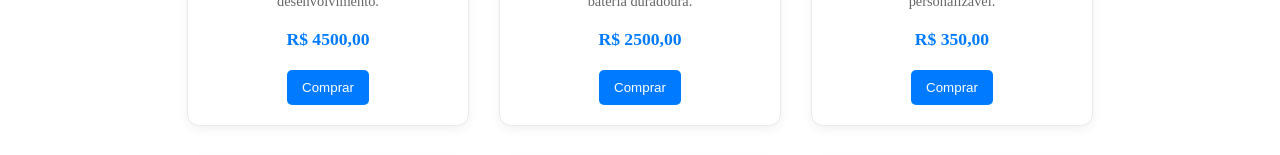
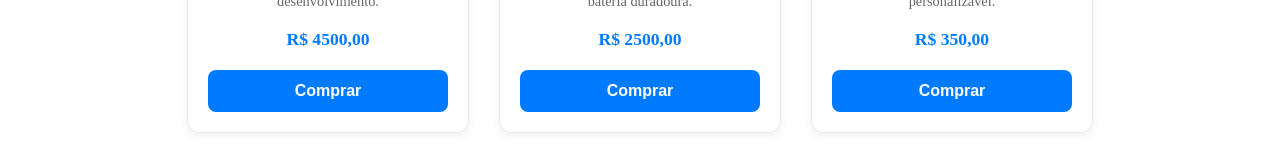
Before and after one commit to miguelgosbr/Atividade-07-11, a React (Vite) app in the folder atividade-react/: page /produtos in a window 1280 px wide. Shown: the part 492-647 px from the top of the page. Built offline with nearby package versions, Linux system fonts and the light colour scheme; grey boxes are pictures that could not be loaded.

Commit message:
style: adicao de estado hover e melhoria visual no componente Button

```diff
--- a/atividade-react/src/components/Button.jsx
+++ b/atividade-react/src/components/Button.jsx
@@ -1,6 +1,28 @@
+import { useState } from 'react';
+
 export default function Button({ texto, onClick }) {
+  const [isHovered, setIsHovered] = useState(false);
+
   return (
-    <button onClick={onClick} style={{ padding: '10px 15px', cursor: 'pointer', backgroundColor: '#007bff', color: 'white', border: 'none', borderRadius: '5px' }}>
+    <button
+      onClick={onClick}
+      onMouseEnter={() => setIsHovered(true)}
+      onMouseLeave={() => setIsHovered(false)}
+      style={{
+        padding: '12px 20px',
+        cursor: 'pointer',
+        backgroundColor: isHovered ? '#0056b3' : '#007bff',
+        color: 'white',
+        border: 'none',
+        borderRadius: '8px',
+        fontSize: '1rem',
+        fontWeight: 'bold',
+        transition: 'all 0.2s ease',
+        transform: isHovered ? 'translateY(-2px)' : 'translateY(0)',
+        boxShadow: isHovered ? '0 4px 8px rgba(0, 123, 255, 0.3)' : 'none',
+        width: '100%'
+      }}
+    >
       {texto}
     </button>
   );
```
